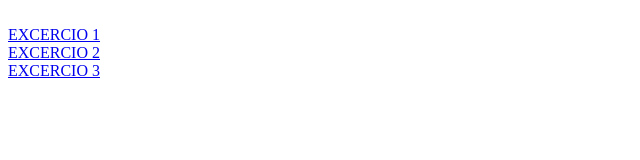
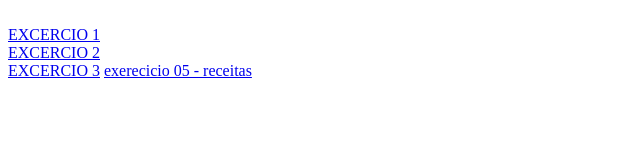
Before and after one commit to lohammahol/aulas_lima, a plain HTML site: page atividades/atividades.html in a window 1280 px wide. Shown: the whole page, without its empty margins (0-640 px from the left). Drawn offline with Linux system fonts and the light colour scheme.

Commit message:
ataualização

```diff
--- a/atividades/atividades.html
+++ b/atividades/atividades.html
@@ -9,6 +9,7 @@
     <a href="exercicio01.html" ><br>EXCERCIO 1 </a>
     <a href="exercicio02.html" ><br>EXCERCIO 2 </a>
     <a href="exercicio03.html" ><br>EXCERCIO 3</a>
+    <a href="./exercicio5_receitas/index.html">exerecicio 05 - receitas</a>
 
 </body>
 </html>
```
